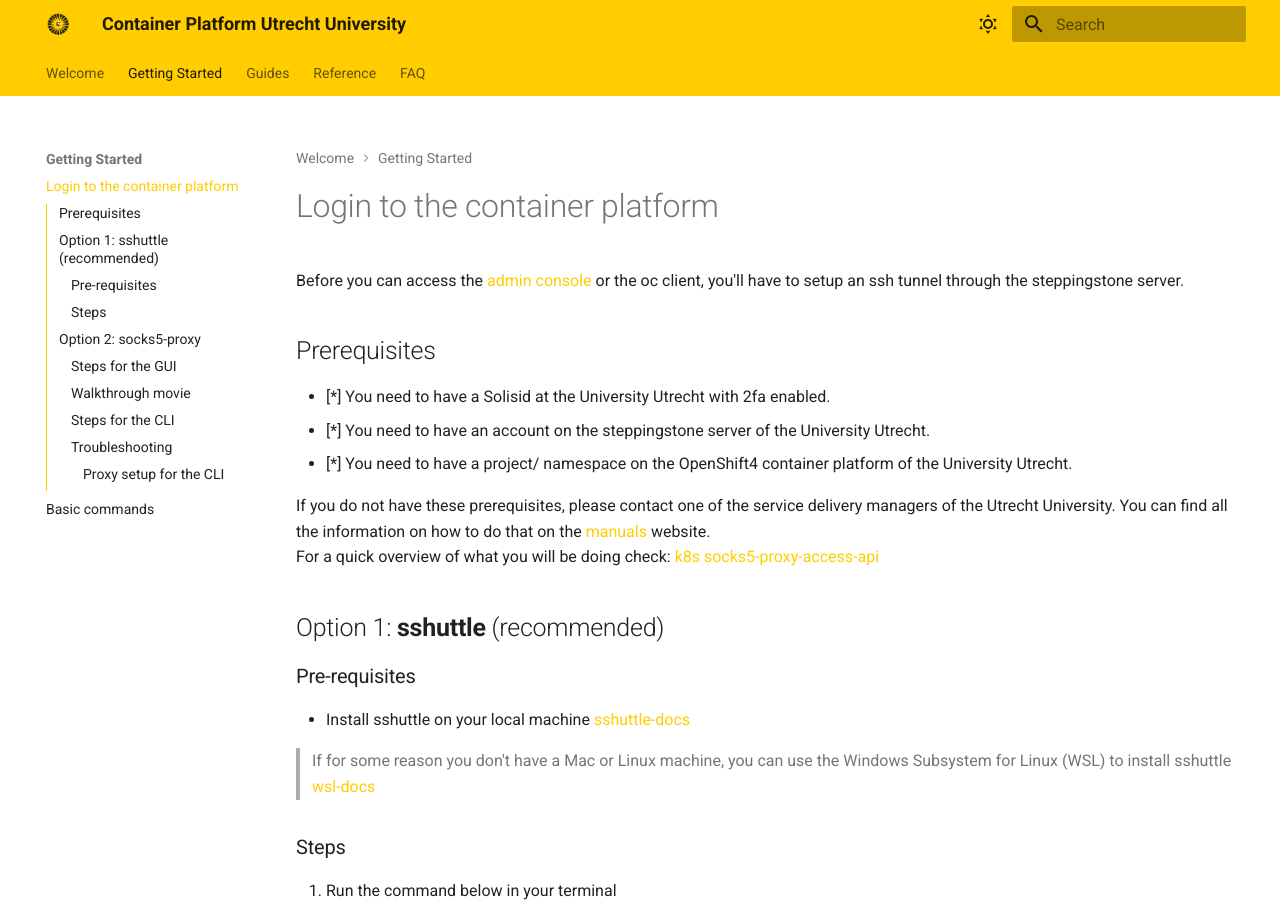
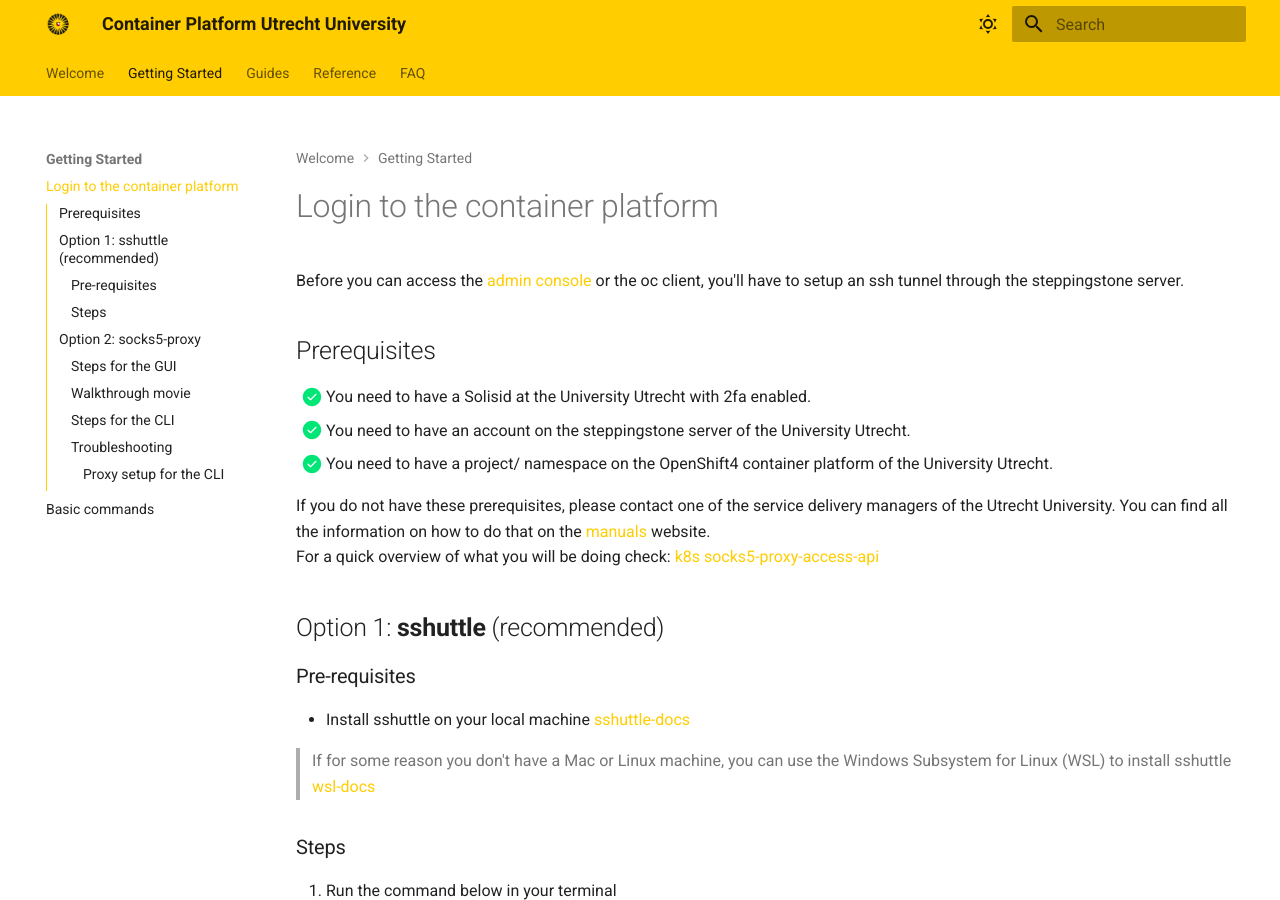
Before and after one commit to UtrechtUniversity/containerplatform-docs, an MkDocs documentation site: the page built from docs/content/basics/login.md, in a window 1280 px wide and 900 px high. Built offline with MkDocs 1.6.1 and Material for MkDocs 9.7.7, drawn with Linux system fonts in a browser that asks for light colours.

Commit message:
correct checklist

```diff
--- a/docs/content/basics/login.md
+++ b/docs/content/basics/login.md
@@ -1,9 +1,9 @@
 Before you can access the <a href="https://console.cp.its.uu.nl" target="_blank">admin console</a> or the oc client, you'll have to setup an ssh tunnel through the steppingstone server.
 
 ## Prerequisites
-- [*] You need to have a Solisid at the University Utrecht with 2fa enabled.
-- [*] You need to have an account on the steppingstone server of the University Utrecht.
-- [*] You need to have a project/ namespace on the OpenShift4 container platform of the University Utrecht.
+- [x] You need to have a Solisid at the University Utrecht with 2fa enabled.
+- [x] You need to have an account on the steppingstone server of the University Utrecht.
+- [x] You need to have a project/ namespace on the OpenShift4 container platform of the University Utrecht.
 
 If you do not have these prerequisites, please contact one of the service delivery managers of the Utrecht University.
 You can find all the information on how to do that on the <a href="https://manuals.uu.nl" target="_blank">manuals</a>
```
